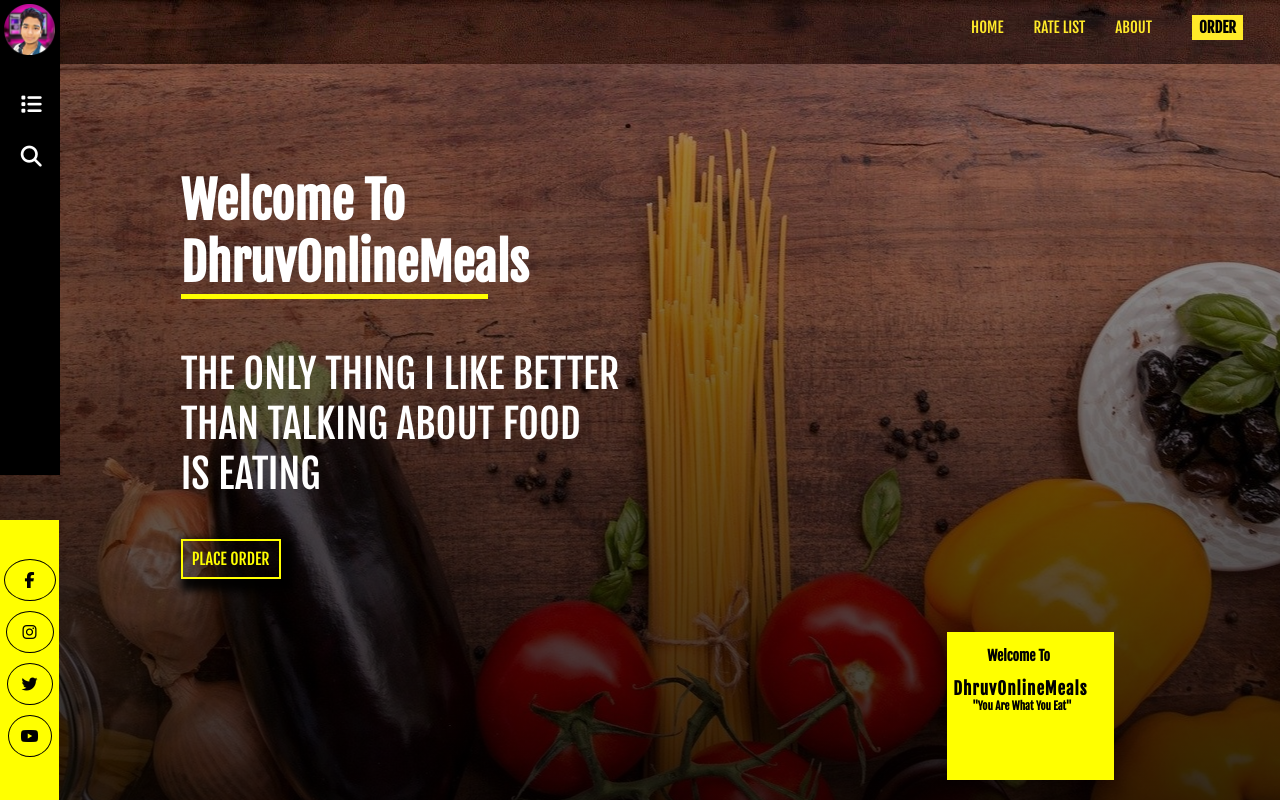
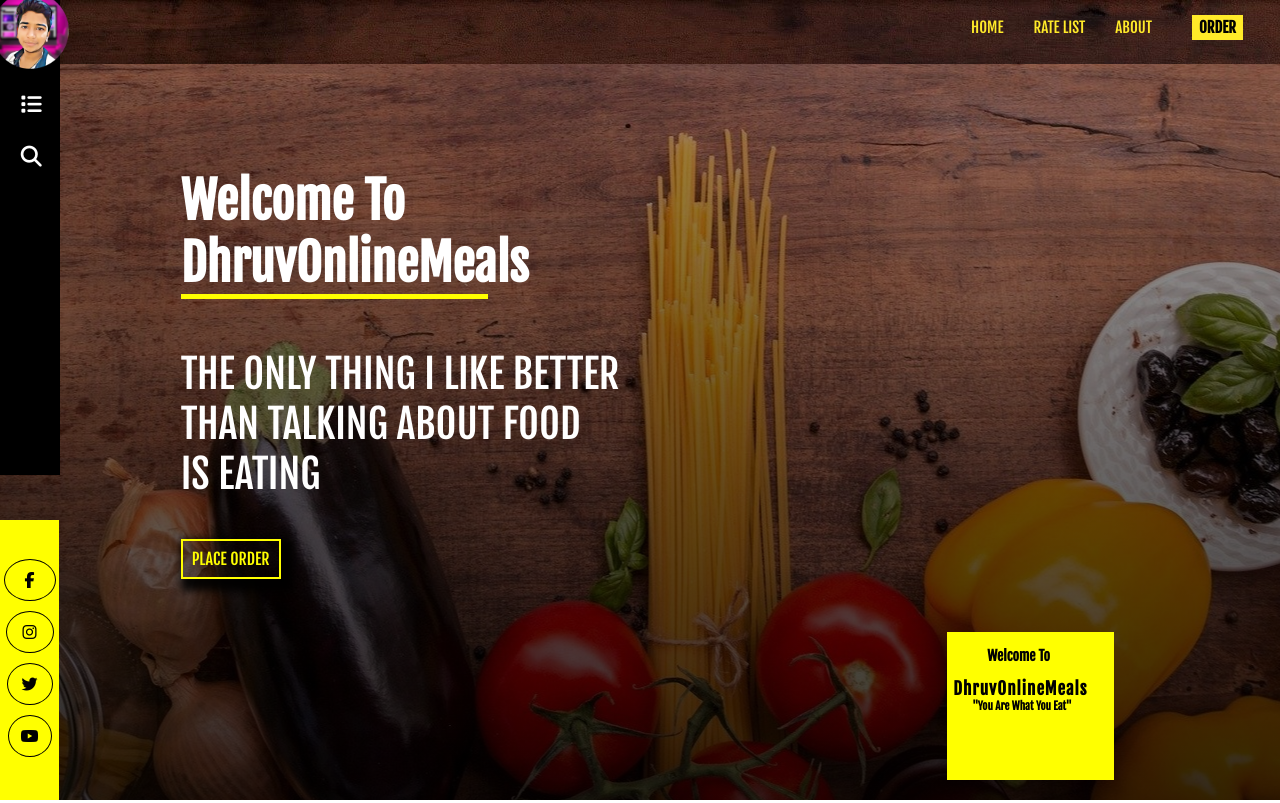
Before and after one commit to dhruv1086/cssdhruv.github.io, a plain HTML site: page index.html in a window 1280 px wide. Shown: the top 803 px of the page. Drawn offline with Linux system fonts and the light colour scheme; grey boxes are pictures that could not be loaded.

Commit message:
Update style.css

```diff
--- a/style.css
+++ b/style.css
@@ -44,6 +44,10 @@ ul li a{
     padding-top: 4px;
     padding-left: 4px;
     cursor: pointer;
+}
+
+#logo img{
+   transform: scale(1.5);
 }
 
 #deek{
```
